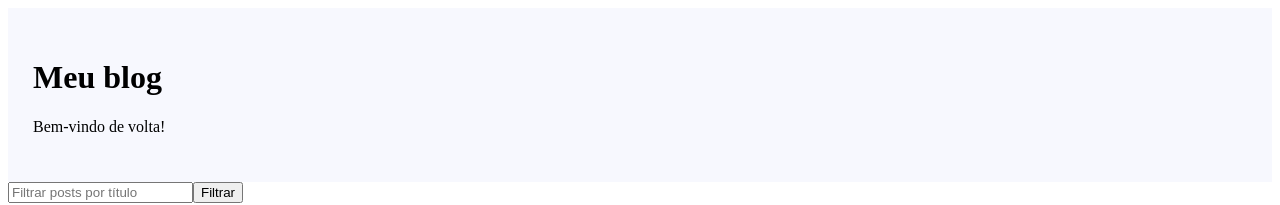
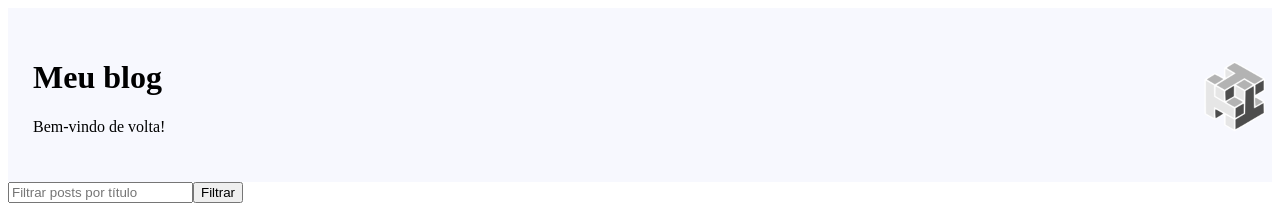
Before and after one commit to pedrofeld/react, a React app: page / in a window 1280 px wide. Shown: the top 205 px of the page. Built offline with nearby package versions, Linux system fonts and the light colour scheme; the HTML template or start-up script is replaced by a standard one.

Commit message:
feat: adicionando e estilizando logo

```diff
--- a/src/componentes/Header/index.tsx
+++ b/src/componentes/Header/index.tsx
@@ -1,4 +1,6 @@
-import { Wrapper, Container} from './styles'
+import { Wrapper, Container, Logo } from './styles'
+
+import logo from '../../assets/logo.png'
 
 function Header() {
   const usuarioLogado = true
@@ -13,8 +15,11 @@
   return (
     <Wrapper>
       <Container>
-        <h1>Meu blog</h1>
-        {message}
+        <div>
+          <h1>Meu blog</h1>
+          {message}
+        </div>
+        <Logo src={logo}/>
       </Container>
     </Wrapper>
   )
--- a/src/componentes/Header/styles.ts
+++ b/src/componentes/Header/styles.ts
@@ -10,4 +10,12 @@
 export const Container = styled.div`
     width: 1250px;
     padding: 0 25px;
-`
+
+    display: flex;
+    justify-content: space-between;
+    align-items: center;
+`;
+
+export const Logo = styled.img`
+    width: 100px;
+`;
```
Also changed, not shown: src/assets/logo.png (added).
